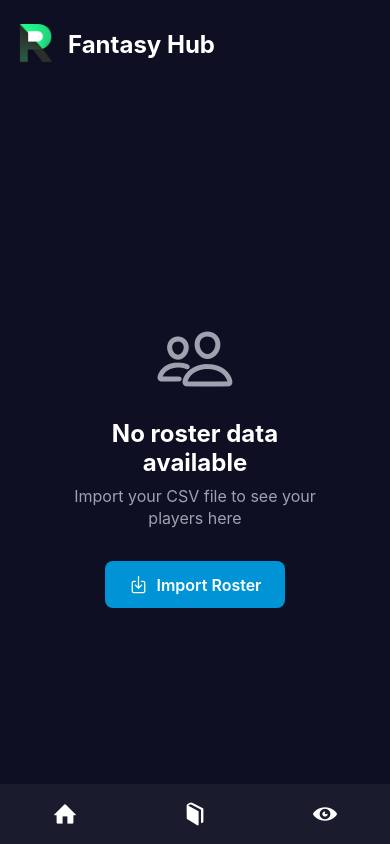
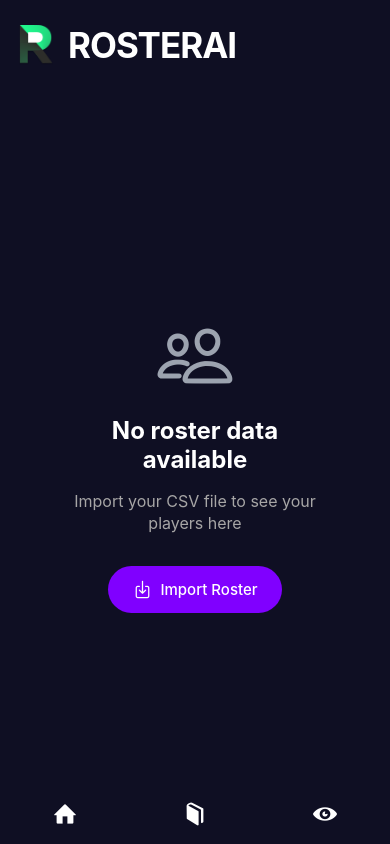
Before and after one commit to brandonnguyen11/rosterAI, a React Native app: screen / in a window 390 px wide. Built offline with nearby package versions, Linux system fonts and the light colour scheme.

Commit message:
fixed home page ui of both no file and file

```diff
--- a/components/NavigationBar.tsx
+++ b/components/NavigationBar.tsx
@@ -37,7 +37,7 @@ export default function NavigationBar({
       bottom: 0,
       width: '100%',
       flexDirection: 'row',
-      backgroundColor: "#1b1b2e",
+      backgroundColor: "#0f0f23",
       height: 60, // will be overridden dynamically
       justifyContent: 'space-around',
       alignItems: 'center',
--- a/screens/HomeScreen.tsx
+++ b/screens/HomeScreen.tsx
@@ -173,7 +173,7 @@ export default function HomeScreen({
           source={require('../assets/Logo.png')}
           style={styles.logo}
         />
-        <Text style={styles.headerTitle}>Fantasy Hub</Text>
+        <Text style={styles.headerTitle}>ROSTERAI</Text>
       </View>
 
       {/* Main content */}
@@ -206,11 +206,12 @@ export default function HomeScreen({
             </View>
 
         ) : (
-          // User has data - show roster status and options
+          // User has data - show roster status and options  //#6dff01
           <>
             <View style={styles.statusContainer}>
               <Ionicons name="checkmark-circle" size={80} color="#10b981" />
-              <Text style={styles.statusTitle}>Roster Loaded</Text>
+
+              <Text style={styles.statusTitle}>Roster Loaded!</Text>
               <Text style={styles.statusSubtitle}>
                 {csvData.length} players from {fileUri}
               </Text>
@@ -229,7 +230,7 @@ export default function HomeScreen({
                 style={styles.secondaryActionButton}
                 onPress={handleImportNew}
               >
-                <Ionicons name="download-outline" size={20} color="#0093D5" />
+                <Ionicons name="download-outline" size={20} color="#ffffffff" />
                 <Text style={styles.secondaryActionButtonText}>Import New</Text>
               </TouchableOpacity>
 
@@ -273,7 +274,9 @@ const styles = StyleSheet.create({
     resizeMode: 'contain',
   },
   headerTitle: {
-    fontSize: 24,
+    fontSize: 35,
+    fontFamily: "System",
+    letterSpacing: -1,
     fontWeight: 'bold',
     color: '#ffffff',
     marginLeft: 12,
@@ -288,17 +291,17 @@ const styles = StyleSheet.create({
   importButton: {
     flexDirection: 'row',
     alignItems: 'center',
-    backgroundColor: '#0093D5',
+    backgroundColor: '#8000ff',
     paddingVertical: 12,
     paddingHorizontal: 24,
-    borderRadius: 8,
+    borderRadius: 30,
     gap: 8,
   },
   importLabel: {
     marginTop: 12,
     fontSize: 24,
     color: '#636363',
-    fontFamily: 'OpenSans-SemiBold',
+    fontFamily: "System",
     textAlign: 'center',
     lineHeight: 30,
   },
@@ -312,54 +315,59 @@ const styles = StyleSheet.create({
     color: '#10b981',
     marginTop: 16,
     textAlign: 'center',
+    fontFamily: "System",
   },
   statusSubtitle: {
     fontSize: 16,
-    color: '#636363',
+    color: '#a7a6a6ff',
     marginTop: 8,
     textAlign: 'center',
+    fontFamily: "System",
   },
   actionButtonsContainer: {
-    width: '100%',
+    width: '60%',
     gap: 16,
   },
   primaryActionButton: {
     flexDirection: 'row',
     alignItems: 'center',
     justifyContent: 'center',
-    backgroundColor: '#0093D5',
+    backgroundColor: '#8000ff',
     paddingVertical: 16,
     paddingHorizontal: 24,
-    borderRadius: 12,
+    borderRadius: 30,
     gap: 8,
   },
   primaryActionButtonText: {
     color: '#fff',
-    fontSize: 18,
-    fontWeight: '600',
+    fontSize: 15,
+    fontWeight: '500',
+    fontFamily: "System",
   },
   secondaryActionButton: {
     flexDirection: 'row',
     alignItems: 'center',
     justifyContent: 'center',
-    backgroundColor: 'transparent',
+    backgroundColor: '#1c1c1cff',
     paddingVertical: 12,
     paddingHorizontal: 24,
-    borderRadius: 12,
+    borderRadius: 30,
     borderWidth: 1.5,
-    borderColor: '#e5e7eb',
+    borderColor: '#1c1c1cff',
     gap: 8,
   },
   secondaryActionButtonText: {
-    color: '#0093D5',
+    color: '#ffffffff',
     fontSize: 16,
     fontWeight: '500',
+    fontFamily: "System",
   },
   emptyContainer: {
     flex: 1,
     justifyContent: 'center',
     alignItems: 'center',
     paddingHorizontal: 32,
+
   },emptyText: {
     fontSize: 24,
     fontWeight: 'bold',
@@ -367,17 +375,22 @@ const styles = StyleSheet.create({
     marginBottom: 8,
     marginTop: 16,
     textAlign: 'center',
+    fontFamily: "System",
   },
   emptySubtext: {
     fontSize: 16,
-    color: '#9ca3af',
+    color: '#a7a6a6ff',
+    marginTop: 8,
     textAlign: 'center',
     lineHeight: 22,
     marginBottom: 32,
+    fontFamily: "System",
+
   },
   importButtonText: {
     color: '#fff',
-    fontSize: 16,
-    fontWeight: '600',
+    fontSize: 15,
+    fontWeight: '500',
+    fontFamily: "System",
   },
 });
--- a/screens/NewsScreen.tsx
+++ b/screens/NewsScreen.tsx
@@ -15,6 +15,7 @@ import { Ionicons } from "@expo/vector-icons";
 import AsyncStorage from "@react-native-async-storage/async-storage";
 import NavigationBar from "../components/NavigationBar";
 import { PlayerArticle } from "../types/news";
+import { SafeAreaView } from 'react-native';
 
 // require mock data
 const mockNews: PlayerArticle[] = require("../data/processedNewsSample.json").articles;
@@ -271,7 +272,7 @@ const NewsScreen: React.FC<any> = ({ csvData, setCsvData, onHomePress, onBookPre
 };
 
   return (
-    <View style={styles.container}>
+    <SafeAreaView style={styles.container}>
       <View style={styles.header}>
         <Image source={require("../assets/Logo.png")} style={styles.logo} />
         <Text style={styles.headerTitle}>Fantasy News</Text>
@@ -294,7 +295,7 @@ const NewsScreen: React.FC<any> = ({ csvData, setCsvData, onHomePress, onBookPre
       )}
       {/* Navigation Bar */}
       <NavigationBar onHomePress={onHomePress} onBookPress={onBookPress} onEyePress={onEyePress} />
-    </View>
+    </SafeAreaView>
 
   );
 };
--- a/screens/RosterScreen.tsx
+++ b/screens/RosterScreen.tsx
@@ -122,7 +122,7 @@ export default function RosterScreen({
             onPress={handleImportNew}
             style={styles.headerButton}
           >
-            <Ionicons name="download-outline" size={20} color="#0093D5" />
+            <Ionicons name="download-outline" size={20} color="#6dff01" />
           </TouchableOpacity>
           <TouchableOpacity
             onPress={handleClearData}
@@ -215,19 +215,22 @@ const styles = StyleSheet.create({
     resizeMode: 'contain',
   },
   headerTitle: {
-    fontSize: 24,
+    fontSize: 35,
+    fontFamily: "System",
+    letterSpacing: -1,
     fontWeight: 'bold',
-    color: '#FFFFFF',
+    color: '#ffffff',
     marginLeft: 12,
     flex: 1,
   },
+
   headerActions: {
     flexDirection: 'row',
     gap: 12,
   },
   headerButton: {
     padding: 8,
-    backgroundColor: "rgba(255,255,255,0.05)",
+    backgroundColor: "#1c1c1cff",
     borderColor: "rgba(255,255,255,0.1)",
     borderRadius: 20,
     borderWidth: 1,
@@ -251,6 +254,7 @@ const styles = StyleSheet.create({
     fontSize: 14,
     color: '#FFFFFF',
     textAlign: 'center',
+    fontFamily: "System",
   },
   sectionHeader: {
     marginTop: 16,
@@ -260,6 +264,7 @@ const styles = StyleSheet.create({
     fontSize: 20,
     fontWeight: '600',
     color: '#FFFFFF',
+    fontFamily: "System",
     textAlign: 'left',
   },
   playerCard: {
@@ -296,6 +301,7 @@ const styles = StyleSheet.create({
     color: '#fff',
     fontSize: 12,
     fontWeight: '600',
+    fontFamily: "System",
   },
   playerInfo: {
     flex: 1,
@@ -304,11 +310,13 @@ const styles = StyleSheet.create({
     fontSize: 18,
     fontWeight: '600',
     color: '#FFFFFF',
+    fontFamily: "System",
   },
   details: {
     fontSize: 14,
     color: '#555',
     marginTop: 4,
+    fontFamily: "System",
   },
   projPoints: {
     fontSize: 20,
@@ -316,6 +324,7 @@ const styles = StyleSheet.create({
     color: '#0093D5',
     textAlign: 'right',
     minWidth: 40,
+    fontFamily: "System",
   },
   listContainer: {
     paddingBottom: 100, // Space for navigation bar
@@ -333,6 +342,7 @@ const styles = StyleSheet.create({
     marginBottom: 8,
     marginTop: 16,
     textAlign: 'center',
+    fontFamily: "System",
   },
   emptySubtext: {
     fontSize: 16,
@@ -340,6 +350,7 @@ const styles = StyleSheet.create({
     textAlign: 'center',
     lineHeight: 22,
     marginBottom: 32,
+    fontFamily: "System",
   },
   importButton: {
     flexDirection: 'row',
@@ -354,5 +365,6 @@ const styles = StyleSheet.create({
     color: '#fff',
     fontSize: 16,
     fontWeight: '600',
+    fontFamily: "System",
   },
 });
```
